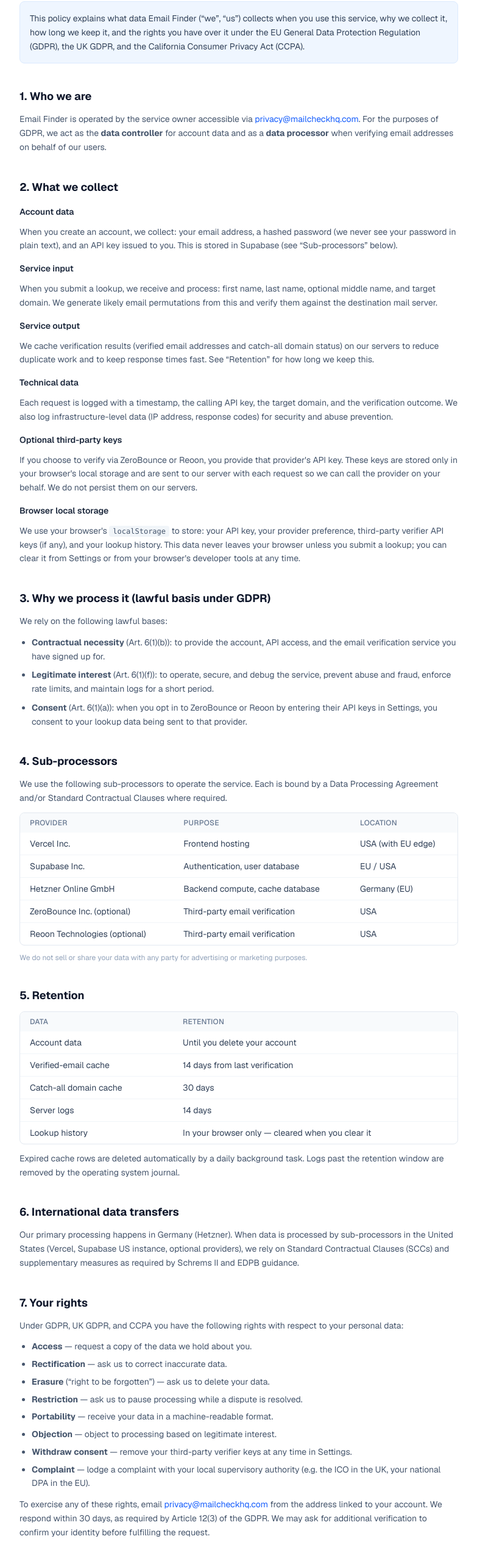
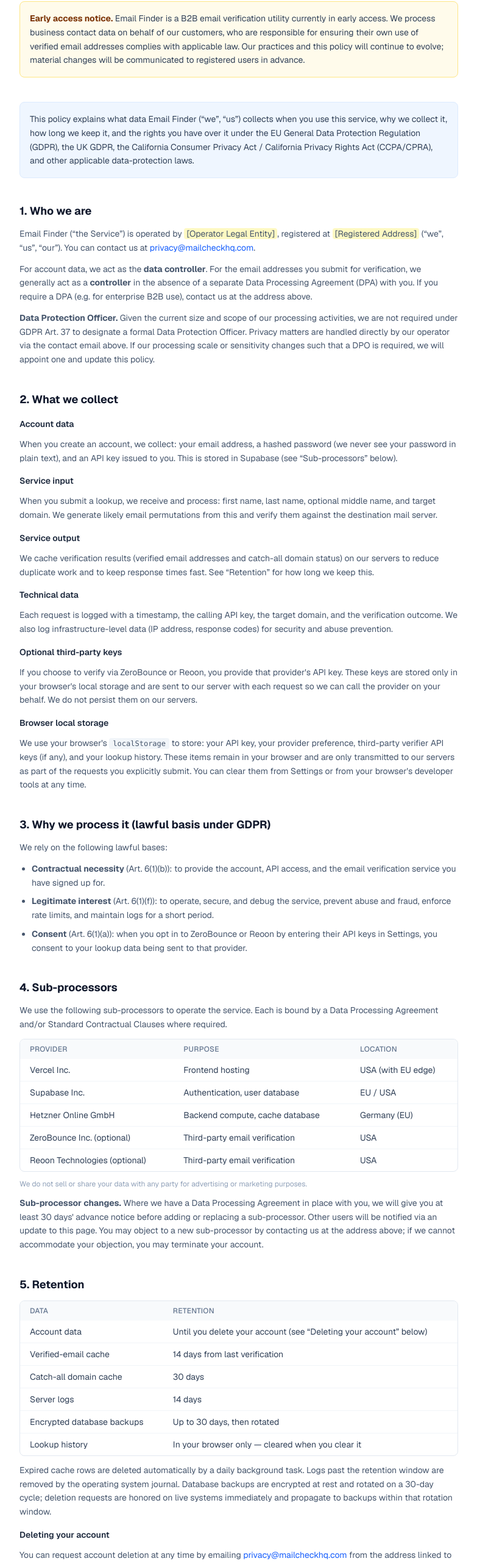
Before and after one commit to rmarkonabor/email-enumeration, a Next.js app in the folder webapp/: page /privacy in a window 1280 px wide. Shown: the part 211-2775 px from the top of the page at 61% size, without its empty margins (248-1031 px from the left). Built offline with nearby package versions, Linux system fonts and the light colour scheme.

Commit message:
Privacy policy: B2B early-access banner, CCPA/CPRA disclosures, sub-processor change notice, entity placeholder, account deletion mechanics, DPO statement

```diff
--- a/webapp/app/privacy/page.tsx
+++ b/webapp/app/privacy/page.tsx
@@ -40,22 +40,49 @@ export default function PrivacyPage() {
           <p className="text-sm text-slate-400">Last updated: 16 May 2026</p>
         </div>
 
+        <div className="bg-amber-50 border border-amber-200 rounded-lg p-4 text-sm text-slate-700 leading-relaxed">
+          <strong className="text-amber-900">Early access notice.</strong> Email Finder is
+          a B2B email verification utility currently in early access. We process business
+          contact data on behalf of our customers, who are responsible for ensuring their
+          own use of verified email addresses complies with applicable law. Our practices
+          and this policy will continue to evolve; material changes will be communicated
+          to registered users in advance.
+        </div>
+
         <div className="bg-blue-50 border border-blue-100 rounded-lg p-4 text-sm text-slate-700 leading-relaxed">
           This policy explains what data Email Finder (&ldquo;we&rdquo;, &ldquo;us&rdquo;) collects when you
           use this service, why we collect it, how long we keep it, and the rights you
           have over it under the EU General Data Protection Regulation (GDPR), the UK
-          GDPR, and the California Consumer Privacy Act (CCPA).
+          GDPR, the California Consumer Privacy Act / California Privacy Rights Act
+          (CCPA/CPRA), and other applicable data-protection laws.
         </div>
 
         <Section title="1. Who we are">
           <p>
-            Email Finder is operated by the service owner accessible via{" "}
+            Email Finder (&ldquo;the Service&rdquo;) is operated by{" "}
+            <span className="bg-yellow-100 px-1 rounded">[Operator Legal Entity]</span>,
+            registered at{" "}
+            <span className="bg-yellow-100 px-1 rounded">[Registered Address]</span>{" "}
+            (&ldquo;we&rdquo;, &ldquo;us&rdquo;, &ldquo;our&rdquo;). You can contact us at{" "}
             <a href="mailto:privacy@mailcheckhq.com" className="text-blue-600 hover:underline">
               privacy@mailcheckhq.com
             </a>
-            . For the purposes of GDPR, we act as the <strong>data controller</strong> for
-            account data and as a <strong>data processor</strong> when verifying email
-            addresses on behalf of our users.
+            .
+          </p>
+          <p>
+            For account data, we act as the <strong>data controller</strong>. For the
+            email addresses you submit for verification, we generally act as a{" "}
+            <strong>controller</strong> in the absence of a separate Data Processing
+            Agreement (DPA) with you. If you require a DPA (e.g. for enterprise B2B use),
+            contact us at the address above.
+          </p>
+          <p>
+            <strong>Data Protection Officer.</strong> Given the current size and scope of
+            our processing activities, we are not required under GDPR Art. 37 to designate
+            a formal Data Protection Officer. Privacy matters are handled directly by our
+            operator via the contact email above. If our processing scale or sensitivity
+            changes such that a DPO is required, we will appoint one and update this
+            policy.
           </p>
         </Section>
 
@@ -100,9 +127,10 @@ export default function PrivacyPage() {
           <p>
             We use your browser&apos;s <code className="text-xs bg-slate-100 px-1.5 py-0.5 rounded">localStorage</code>{" "}
             to store: your API key, your provider preference, third-party verifier API
-            keys (if any), and your lookup history. This data never leaves your browser
-            unless you submit a lookup; you can clear it from Settings or from your
-            browser&apos;s developer tools at any time.
+            keys (if any), and your lookup history. These items remain in your browser
+            and are only transmitted to our servers as part of the requests you
+            explicitly submit. You can clear them from Settings or from your browser&apos;s
+            developer tools at any time.
           </p>
         </Section>
 
@@ -174,6 +202,14 @@ export default function PrivacyPage() {
             We do not sell or share your data with any party for advertising or marketing
             purposes.
           </p>
+          <p>
+            <strong>Sub-processor changes.</strong> Where we have a Data Processing
+            Agreement in place with you, we will give you at least 30 days&apos; advance
+            notice before adding or replacing a sub-processor. Other users will be
+            notified via an update to this page. You may object to a new sub-processor by
+            contacting us at the address above; if we cannot accommodate your objection,
+            you may terminate your account.
+          </p>
         </Section>
 
         <Section title="5. Retention">
@@ -188,7 +224,7 @@ export default function PrivacyPage() {
               <tbody className="divide-y divide-slate-100 text-slate-700">
                 <tr>
                   <td className="px-4 py-2">Account data</td>
-                  <td className="px-4 py-2">Until you delete your account</td>
+                  <td className="px-4 py-2">Until you delete your account (see &ldquo;Deleting your account&rdquo; below)</td>
                 </tr>
                 <tr>
                   <td className="px-4 py-2">Verified-email cache</td>
@@ -203,6 +239,10 @@ export default function PrivacyPage() {
                   <td className="px-4 py-2">14 days</td>
                 </tr>
                 <tr>
+                  <td className="px-4 py-2">Encrypted database backups</td>
+                  <td className="px-4 py-2">Up to 30 days, then rotated</td>
+                </tr>
+                <tr>
                   <td className="px-4 py-2">Lookup history</td>
                   <td className="px-4 py-2">In your browser only — cleared when you clear it</td>
                 </tr>
@@ -212,6 +252,20 @@ export default function PrivacyPage() {
           <p>
             Expired cache rows are deleted automatically by a daily background task. Logs
             past the retention window are removed by the operating system journal.
+            Database backups are encrypted at rest and rotated on a 30-day cycle; deletion
+            requests are honored on live systems immediately and propagate to backups
+            within that rotation window.
+          </p>
+          <SubHeading>Deleting your account</SubHeading>
+          <p>
+            You can request account deletion at any time by emailing{" "}
+            <a href="mailto:privacy@mailcheckhq.com" className="text-blue-600 hover:underline">
+              privacy@mailcheckhq.com
+            </a>{" "}
+            from the address linked to your account. We delete your account record, API
+            key, and any associated cache entries within 30 days of receiving a verified
+            request, and confirm in writing once complete. Anonymized aggregate metrics
+            (e.g. total request counts) may be retained.
           </p>
         </Section>
 
@@ -224,19 +278,21 @@ export default function PrivacyPage() {
           </p>
         </Section>
 
-        <Section title="7. Your rights">
+        <Section title="7. Your rights (GDPR / UK GDPR)">
           <p>
-            Under GDPR, UK GDPR, and CCPA you have the following rights with respect to
-            your personal data:
+            If you are in the European Economic Area or the United Kingdom, you have the
+            following rights with respect to your personal data:
           </p>
           <ul className="list-disc pl-5 space-y-1.5">
             <li><strong>Access</strong> — request a copy of the data we hold about you.</li>
             <li><strong>Rectification</strong> — ask us to correct inaccurate data.</li>
             <li><strong>Erasure</strong> (&ldquo;right to be forgotten&rdquo;) — ask us to delete your data.</li>
             <li><strong>Restriction</strong> — ask us to pause processing while a dispute is resolved.</li>
-            <li><strong>Portability</strong> — receive your data in a machine-readable format.</li>
+            <li><strong>Portability</strong> — receive your data in a machine-readable format (JSON).</li>
             <li><strong>Objection</strong> — object to processing based on legitimate interest.</li>
             <li><strong>Withdraw consent</strong> — remove your third-party verifier keys at any time in Settings.</li>
+            <li><strong>Not be subject to automated decisions</strong> (Art. 22) — the Service performs automated email verification but does not produce decisions with legal or similarly significant effects on you; you may still object as above.</li>
+            <li><strong>Compensation</strong> (Art. 82) — claim damages from any unlawful processing that caused you harm.</li>
             <li><strong>Complaint</strong> — lodge a complaint with your local supervisory authority (e.g. the ICO in the UK, your national DPA in the EU).</li>
           </ul>
           <p>
@@ -245,12 +301,87 @@ export default function PrivacyPage() {
               privacy@mailcheckhq.com
             </a>{" "}
             from the address linked to your account. We respond within 30 days, as
-            required by Article 12(3) of the GDPR. We may ask for additional verification
-            to confirm your identity before fulfilling the request.
+            required by Article 12(3) of the GDPR. For complex requests we may extend
+            this by up to a further 60 days, in which case we will tell you within the
+            first 30 days and explain why. We may ask for additional verification to
+            confirm your identity before fulfilling the request.
           </p>
         </Section>
 
-        <Section title="8. Security">
+        <Section title="8. California residents (CCPA / CPRA)">
+          <p>
+            If you are a California resident, the California Consumer Privacy Act, as
+            amended by the California Privacy Rights Act, gives you additional rights and
+            requires us to make the following disclosures.
+          </p>
+
+          <SubHeading>Categories of personal information we collect</SubHeading>
+          <p>
+            In the past twelve (12) months, we have collected the following categories of
+            personal information, as defined by Cal. Civ. Code § 1798.140:
+          </p>
+          <ul className="list-disc pl-5 space-y-1.5">
+            <li><strong>Identifiers</strong> — account email, API key, IP address.</li>
+            <li><strong>Customer records information</strong> (Cal. Civ. Code § 1798.80(e)) — name fragments (first/last/middle) and email addresses submitted for verification.</li>
+            <li><strong>Commercial information</strong> — records of verification requests and their outcomes.</li>
+            <li><strong>Internet or other electronic network activity</strong> — request logs, timestamps, response codes.</li>
+            <li><strong>Inferences</strong> — verification status (verified / catch-all / not found) and detected mail provider.</li>
+          </ul>
+          <p>
+            We do <strong>not</strong> collect categories of sensitive personal
+            information (e.g. government IDs, precise geolocation, biometrics, contents of
+            mail/email/SMS, race, religion, health, sexual orientation, union membership).
+          </p>
+
+          <SubHeading>Sources of personal information</SubHeading>
+          <ul className="list-disc pl-5 space-y-1.5">
+            <li>Directly from you (account sign-up, lookups you submit).</li>
+            <li>From your device (IP address, user agent).</li>
+            <li>From destination mail servers (SMTP responses indicating whether a mailbox exists).</li>
+            <li>From optional third-party verifiers if you opt in (ZeroBounce, Reoon).</li>
+          </ul>
+
+          <SubHeading>Business purposes for which we use it</SubHeading>
+          <ul className="list-disc pl-5 space-y-1.5">
+            <li>Providing the Service and fulfilling your verification requests.</li>
+            <li>Account management and authentication.</li>
+            <li>Security, abuse prevention, and rate-limit enforcement.</li>
+            <li>Debugging, maintenance, and improving the Service.</li>
+            <li>Complying with legal obligations.</li>
+          </ul>
+
+          <SubHeading>Sale or sharing of personal information</SubHeading>
+          <p>
+            <strong>
+              We do not sell your personal information, and we do not share it for
+              cross-context behavioral advertising.
+            </strong>{" "}
+            We have not sold or shared personal information in the preceding 12 months.
+            There is therefore no &ldquo;Do Not Sell or Share My Personal Information&rdquo;
+            link required, but you may still exercise the rights below at any time.
+          </p>
+
+          <SubHeading>Your California rights</SubHeading>
+          <ul className="list-disc pl-5 space-y-1.5">
+            <li><strong>Right to know</strong> — request disclosure of the specific personal information we have collected about you in the past 12 months.</li>
+            <li><strong>Right to delete</strong> — request deletion of personal information we collected from you, subject to permitted exceptions.</li>
+            <li><strong>Right to correct</strong> — request that we correct inaccurate personal information.</li>
+            <li><strong>Right to opt out of sale/sharing</strong> — not applicable, as we do not sell or share (see above).</li>
+            <li><strong>Right to limit use of sensitive personal information</strong> — not applicable, as we do not collect such information.</li>
+            <li><strong>Right to non-discrimination</strong> — we will not deny you service, charge you a different price, or provide a different level of quality for exercising any of these rights.</li>
+            <li><strong>Authorized agent</strong> — you may use an authorized agent to make a request on your behalf, with written permission and verification.</li>
+          </ul>
+          <p>
+            To exercise any California right, email{" "}
+            <a href="mailto:privacy@mailcheckhq.com" className="text-blue-600 hover:underline">
+              privacy@mailcheckhq.com
+            </a>{" "}
+            with subject line &ldquo;California Privacy Request&rdquo;. We respond within
+            45 days, with a one-time 45-day extension where reasonably necessary.
+          </p>
+        </Section>
+
+        <Section title="9. Security">
           <p>We apply the following safeguards:</p>
           <ul className="list-disc pl-5 space-y-1.5">
             <li>All traffic is encrypted with TLS 1.2+ in transit.</li>
@@ -267,27 +398,28 @@ export default function PrivacyPage() {
           </p>
         </Section>
 
-        <Section title="9. Cookies and tracking">
+        <Section title="10. Cookies and tracking">
           <p>
             We use a small number of essential cookies set by Supabase to keep you signed
             in. We do <strong>not</strong> use analytics, advertising, fingerprinting, or
             cross-site tracking cookies. We do not embed third-party tracking pixels.
           </p>
           <p>
-            Your browser&apos;s local storage holds your API key, settings, and lookup history,
-            as described in section 2.
+            Your browser&apos;s local storage holds your API key, settings, and lookup
+            history, as described in &ldquo;What we collect&rdquo; above.
           </p>
         </Section>
 
-        <Section title="10. Children">
+        <Section title="11. Children">
           <p>
-            The service is not directed to anyone under 16. We do not knowingly collect
-            data from children. If you believe a child has provided us data, contact us
-            and we will delete it.
+            The Service is not directed to children. We do not knowingly collect personal
+            data from anyone under 16, or the lower minimum age permitted in your
+            jurisdiction (13 in the United States and certain EU member states). If you
+            believe a child has provided us data, contact us and we will delete it.
           </p>
         </Section>
 
-        <Section title="11. Use of email-verification results">
+        <Section title="12. Use of email-verification results">
           <p>
             You are responsible for ensuring your own use of verified email addresses
             complies with applicable laws — including but not limited to GDPR, CAN-SPAM,
@@ -296,7 +428,7 @@ export default function PrivacyPage() {
           </p>
         </Section>
 
-        <Section title="12. Changes to this policy">
+        <Section title="13. Changes to this policy">
           <p>
             We may update this policy from time to time. Material changes will be notified
             to registered users by email at least 14 days before they take effect. The
@@ -305,7 +437,7 @@ export default function PrivacyPage() {
           </p>
         </Section>
 
-        <Section title="13. Contact">
+        <Section title="14. Contact">
           <p>
             Privacy questions, data-subject requests, or breach reports:{" "}
             <a href="mailto:privacy@mailcheckhq.com" className="text-blue-600 hover:underline">
```
